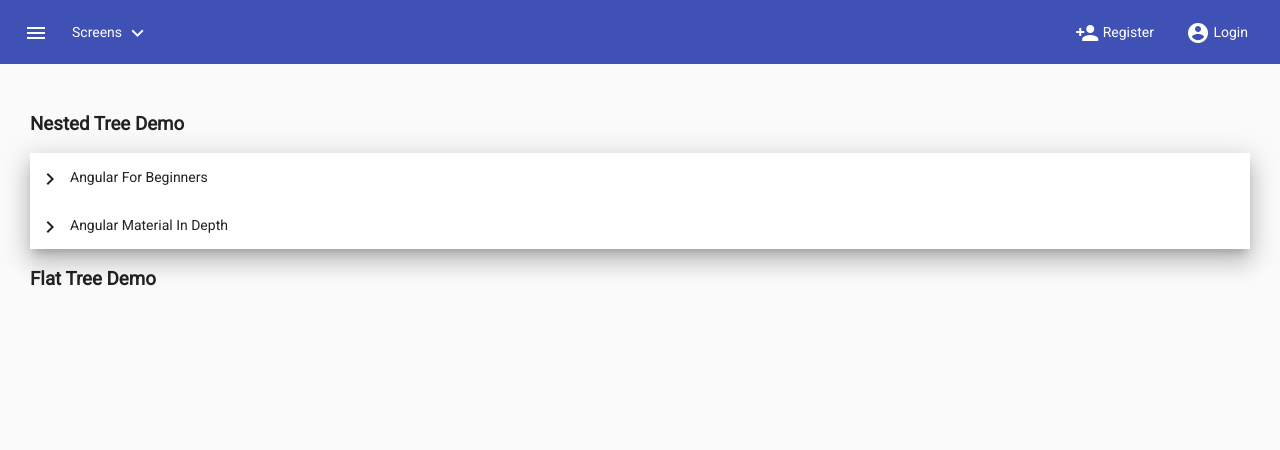
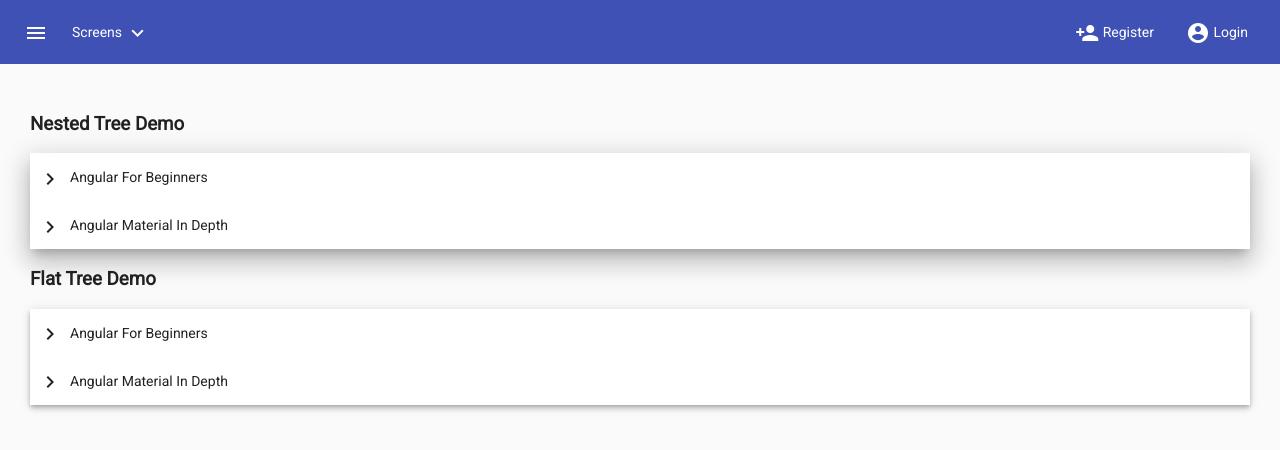
Before and after one commit to borgepl/angular-material-course, an Angular app: page /tree-demo in a window 1280 px wide. Shown: the top 450 px of the page. Built offline with nearby package versions, Linux system fonts and the light colour scheme.

Commit message:
Flat Tree Demo

```diff
--- a/src/app/tree-demo/tree-demo.component.html
+++ b/src/app/tree-demo/tree-demo.component.html
@@ -34,5 +34,25 @@
 
   <h3>Flat Tree Demo</h3>
 
+  <mat-tree class=" mat-elevation-z4" [dataSource]="flatDataSource" [treeControl]="flatTreeControl">
 
+    <mat-tree-node *matTreeNodeDef="let node" matTreeNodePadding="">
+      <div class="leaf-node">
+        {{ node.name }}
+      </div>
+    </mat-tree-node>
+
+    <mat-tree-node *matTreeNodeDef="let node; when: hasFlatChild" matTreeNodePadding>
+
+      <button mat-icon-button matTreeNodeToggle [attr.aria-label]="'Toggle ' + node.name">
+        <mat-icon class="mat-icon-rtl-mirror">
+          {{nestedTreeControl.isExpanded(node) ? 'expand_more' : 'chevron_right'}}
+        </mat-icon>
+      </button>
+
+      {{ node.name }}
+
+    </mat-tree-node>
+
+  </mat-tree>
 </div>
--- a/src/app/tree-demo/tree-demo.component.ts
+++ b/src/app/tree-demo/tree-demo.component.ts
@@ -2,9 +2,20 @@
 import {MatTreeFlatDataSource, MatTreeFlattener, MatTreeNestedDataSource} from '@angular/material/tree';
 import {FlatTreeControl, NestedTreeControl} from '@angular/cdk/tree';
 
+/**
+ * Course data with nested structure.
+ * Each node has a name and an optional list of children.
+ */
 interface CourseNode {
   name: string;
   children?: CourseNode[];
+}
+
+/** Flat node with expandable and level information */
+interface COurseFlatNode {
+  name: string;
+  expandable: boolean;
+  level: number;
 }
 
 const TREE_DATA: CourseNode[] = [
@@ -58,14 +69,42 @@
 })
 export class TreeDemoComponent implements OnInit {
 
+  // Nested Tree properties
   nestedDataSource = new MatTreeNestedDataSource<CourseNode>();
   nestedTreeControl = new NestedTreeControl<CourseNode>(node => node.children);
 
+  // Flat Tree properties
+  flatTreeControl =  new FlatTreeControl<COurseFlatNode>(
+    node => node.level,
+    node => node.expandable
+  );
+
+  treeFlattener = new MatTreeFlattener(
+    (node: CourseNode, level: number): COurseFlatNode => {
+      return {
+        name: node.name,
+        expandable: node.children?.length > 0,
+        level
+      }
+    },
+    node => node.level,
+    node => node.expandable,
+    node => node.children
+  );
+
+  flatDataSource =  new MatTreeFlatDataSource(this.flatTreeControl, this.treeFlattener);
+
   ngOnInit() {
 
+    // set the datasource for Nested Tree
     this.nestedDataSource.data = TREE_DATA;
+    // set the datasource for Flat Tree
+    this.flatDataSource.data = TREE_DATA;
   }
 
   hasNestedChild = (_: number, node: CourseNode) => !!node.children && node.children.length > 0;
 
+  hasFlatChild(index: number, node: COurseFlatNode) {
+    return node.expandable;
+  }
 }
```
